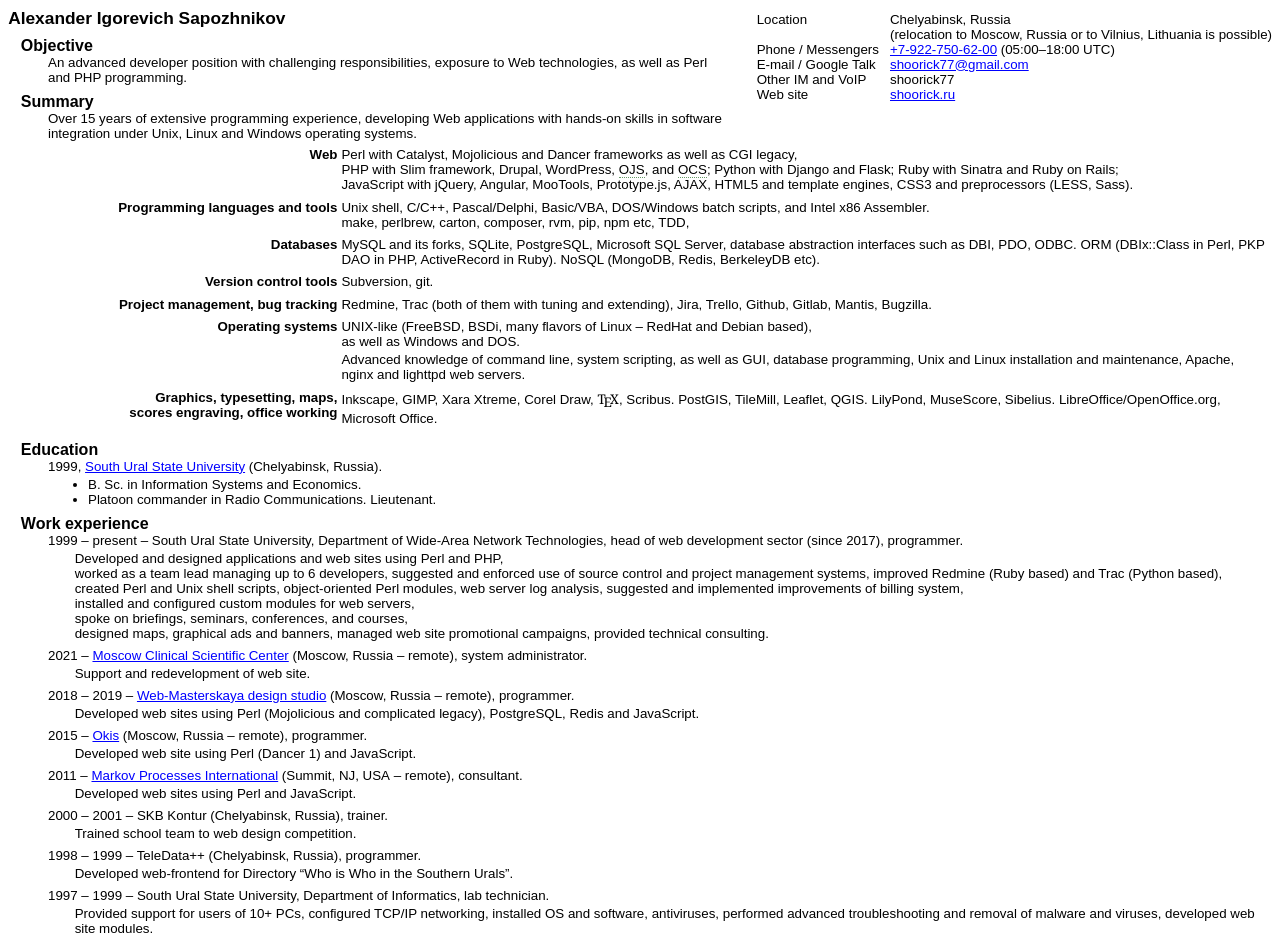
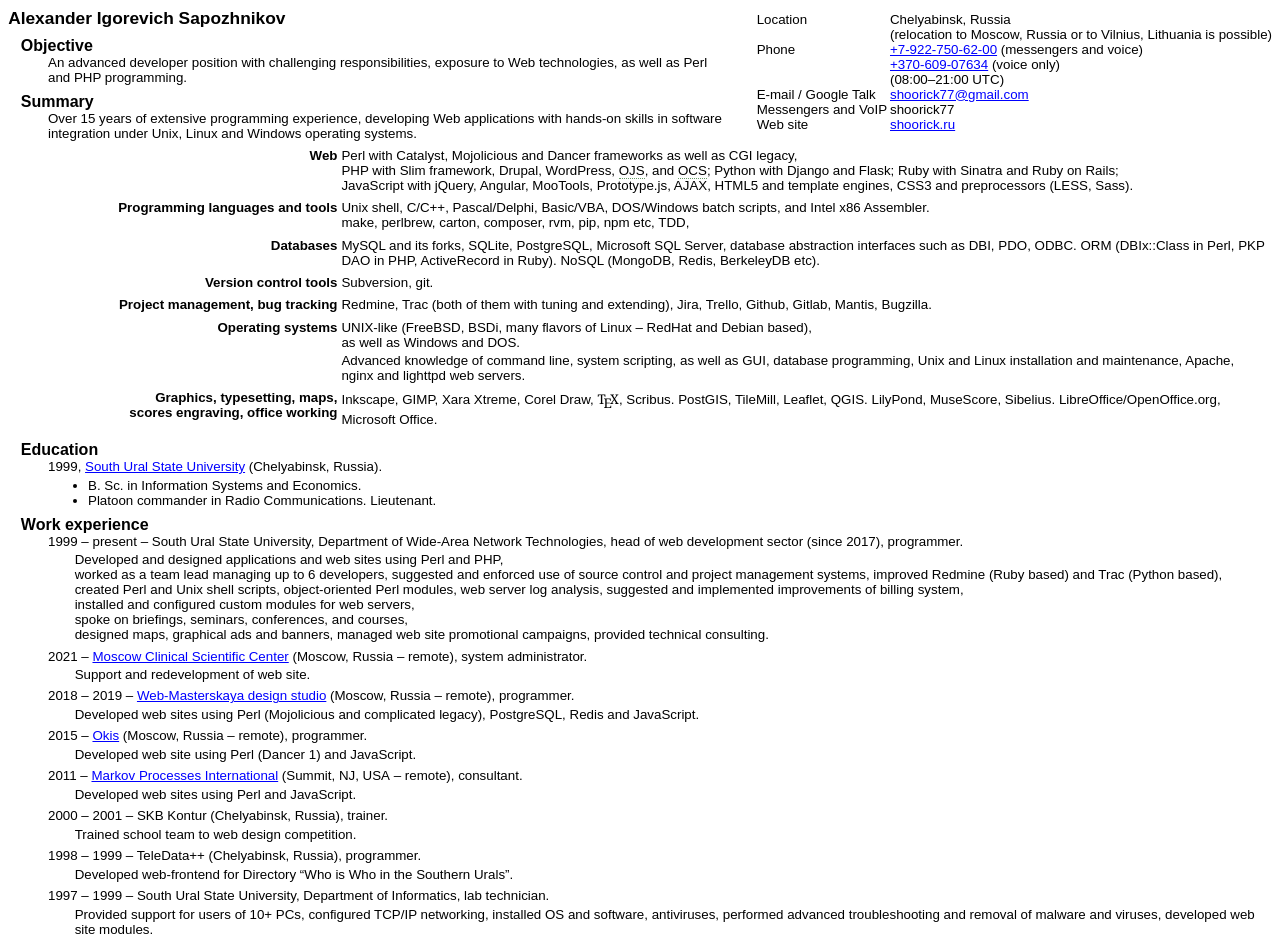
Before and after one commit to shoorick/cv, a plain HTML site: page alexander_sapozhnikov.html in a window 1280 px wide. Shown: the top 943 px of the page. Drawn offline with Linux system fonts and the light colour scheme.

Commit message:
Format contacts

```diff
--- a/alexander_sapozhnikov.html
+++ b/alexander_sapozhnikov.html
@@ -51,10 +51,17 @@
 
   <aside>
     <dl>
-      <dt>Location</dt><dd> Chelyabinsk, Russia<br>(relocation to Moscow, Russia or to Vilnius, Lithuania is possible)</dd>
-      <dt>Phone / Messengers</dt><dd> <a href="tel:+79227506200">+7-922-750-62-00</a> (05:00–18:00 UTC)</dd>
-      <dt>E-mail / Google Talk</dt><dd> <a href="mailto:shoorick77@gmail.com">shoorick77@gmail.com</a></dd>
-      <dt>Other IM and VoIP</dt><dd> shoorick77</dd>
+      <dt>Location</dt>
+        <dd> Chelyabinsk, Russia
+          <br>(relocation to Moscow, Russia or to Vilnius, Lithuania is possible)</dd>
+      <dt>Phone</dt>
+        <dd> <a href="tel:+7-9227506200">+7-922-750-62-00</a> (messengers and voice)
+          <br> <a href="tel:+370-60907634">+370-609-07634</a> (voice only)
+          <br> (08:00–21:00 UTC)</dd>
+      <dt>E-mail / Google Talk</dt>
+        <dd> <a href="mailto:shoorick77@gmail.com">shoorick77@gmail.com</a></dd>
+      <dt>Messengers and VoIP</dt>
+        <dd> shoorick77</dd>
       <dt>Web site</dt><dd> <a href="http://shoorick.ru/">shoorick.ru</a></dd>
     </dl>
   </aside>
```
